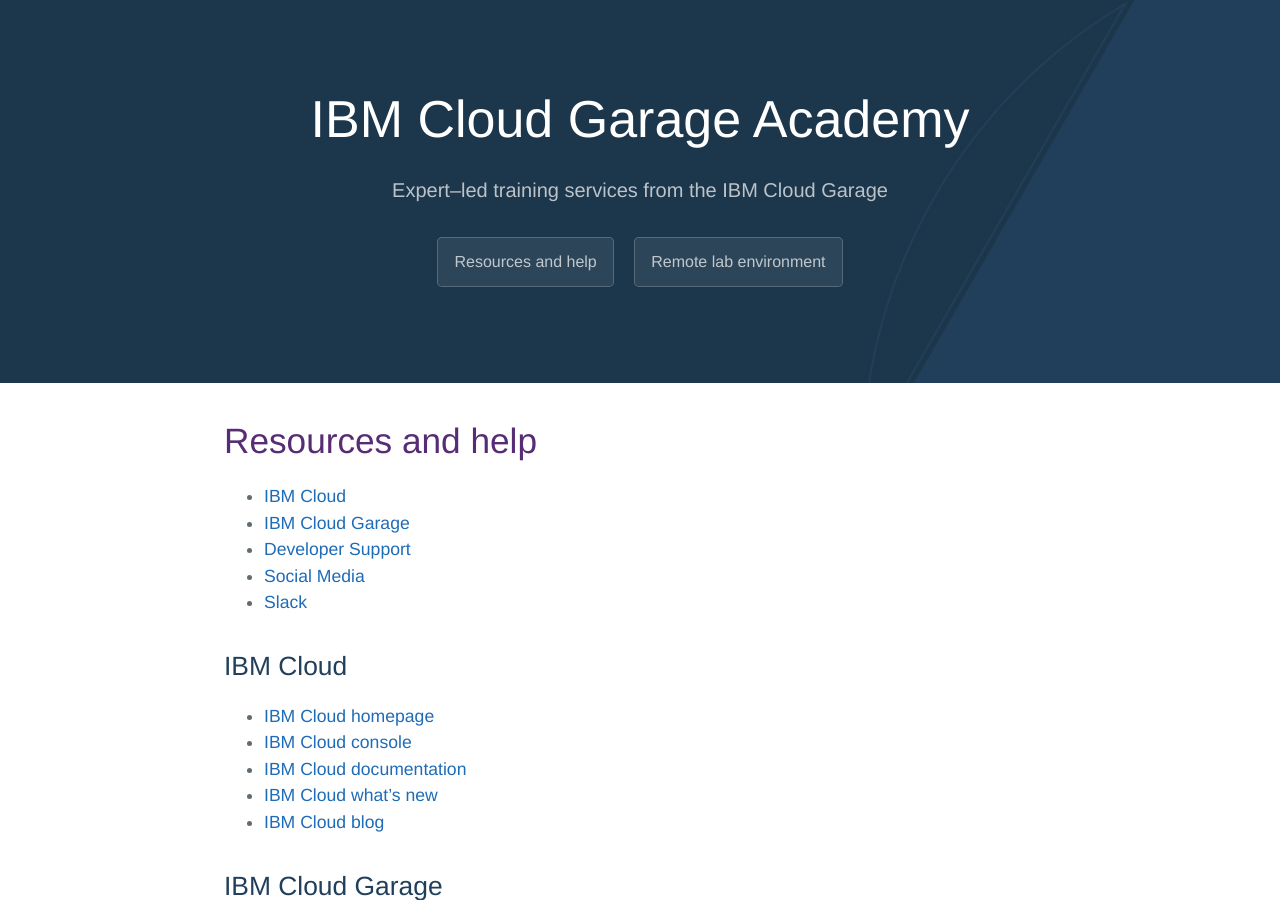
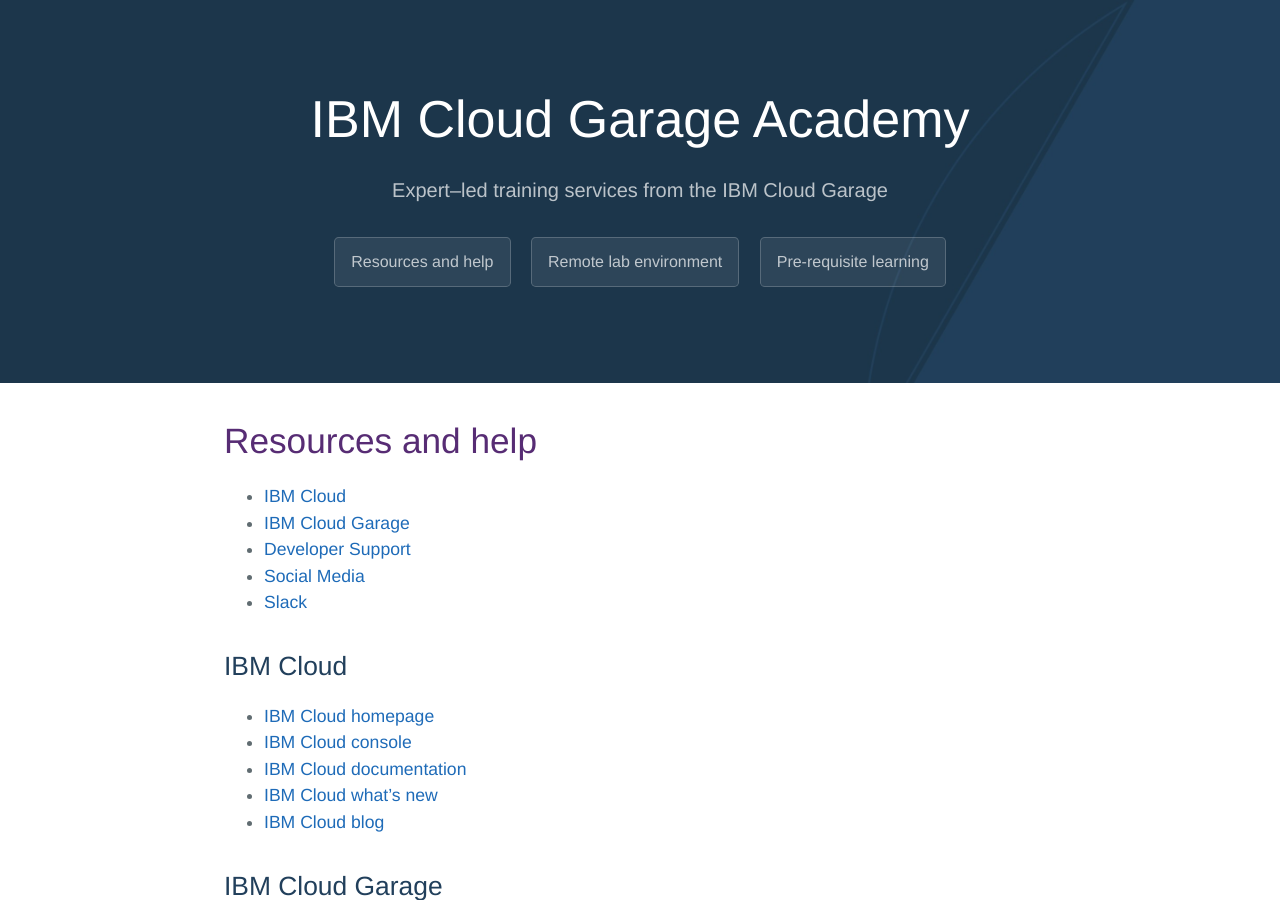
Before and after one commit to ibm-cloud-academy/ibm-cloud-academy.github.io, a Jekyll site: the page built from index.md, in a window 1280 px wide and 900 px high. Built offline with Jekyll 4.4.1, drawn with Linux system fonts in a browser that asks for light colours; some web fonts are replaced; our own code applies the rules of GitHub Pages for plain Markdown files.

Commit message:
Update page-header.html

```diff
--- a/_includes/page-header.html
+++ b/_includes/page-header.html
@@ -3,4 +3,5 @@
   <h2 class="project-tagline">{{ site.tagline }}</h2>
   <a href="#resources-and-help" class="btn">Resources and help</a>
   <a href="#remote-lab-environment" class="btn">Remote lab environment</a>
+  <a href="#pre-requisites" class="btn">Pre-requisite learning</a>
 </section>
```
